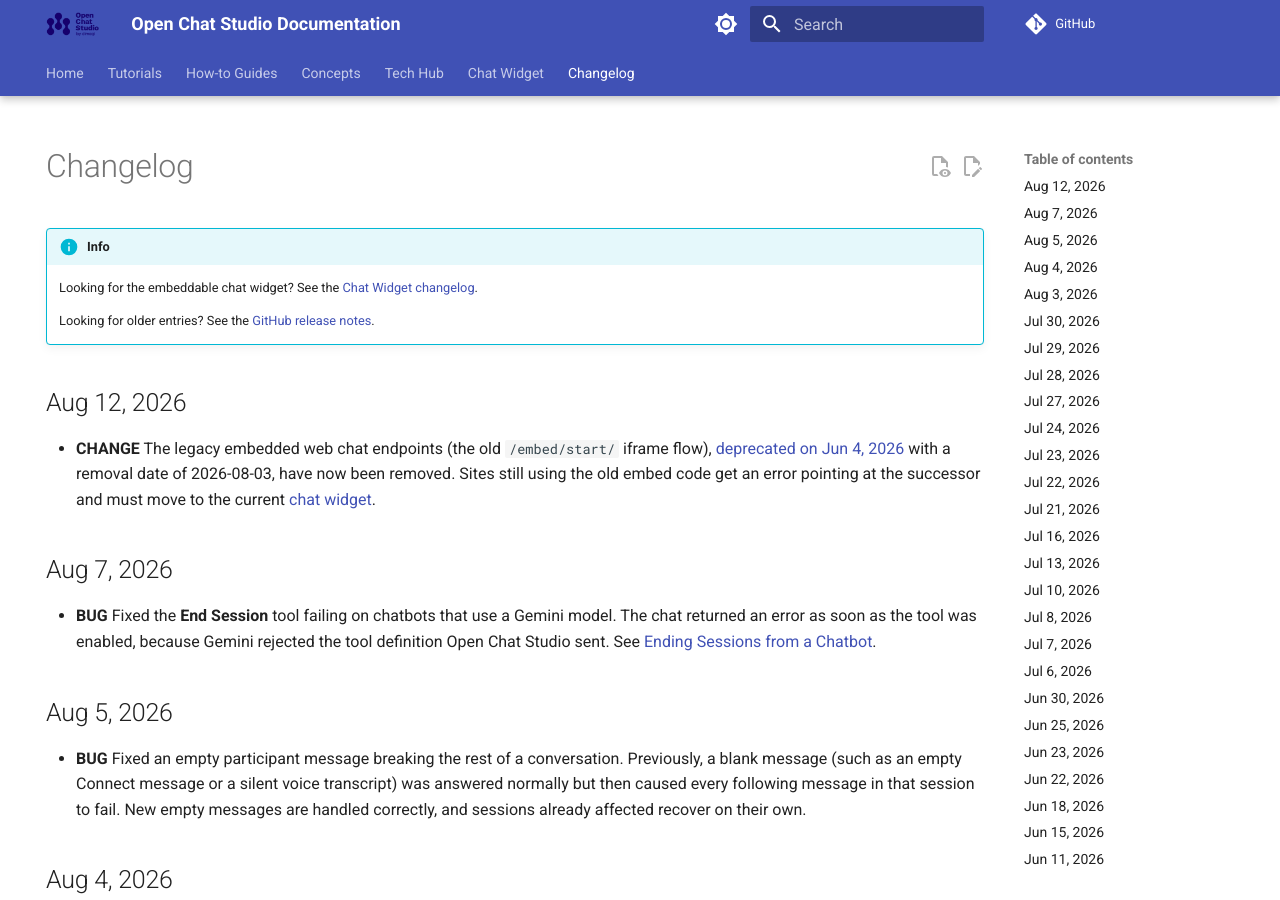
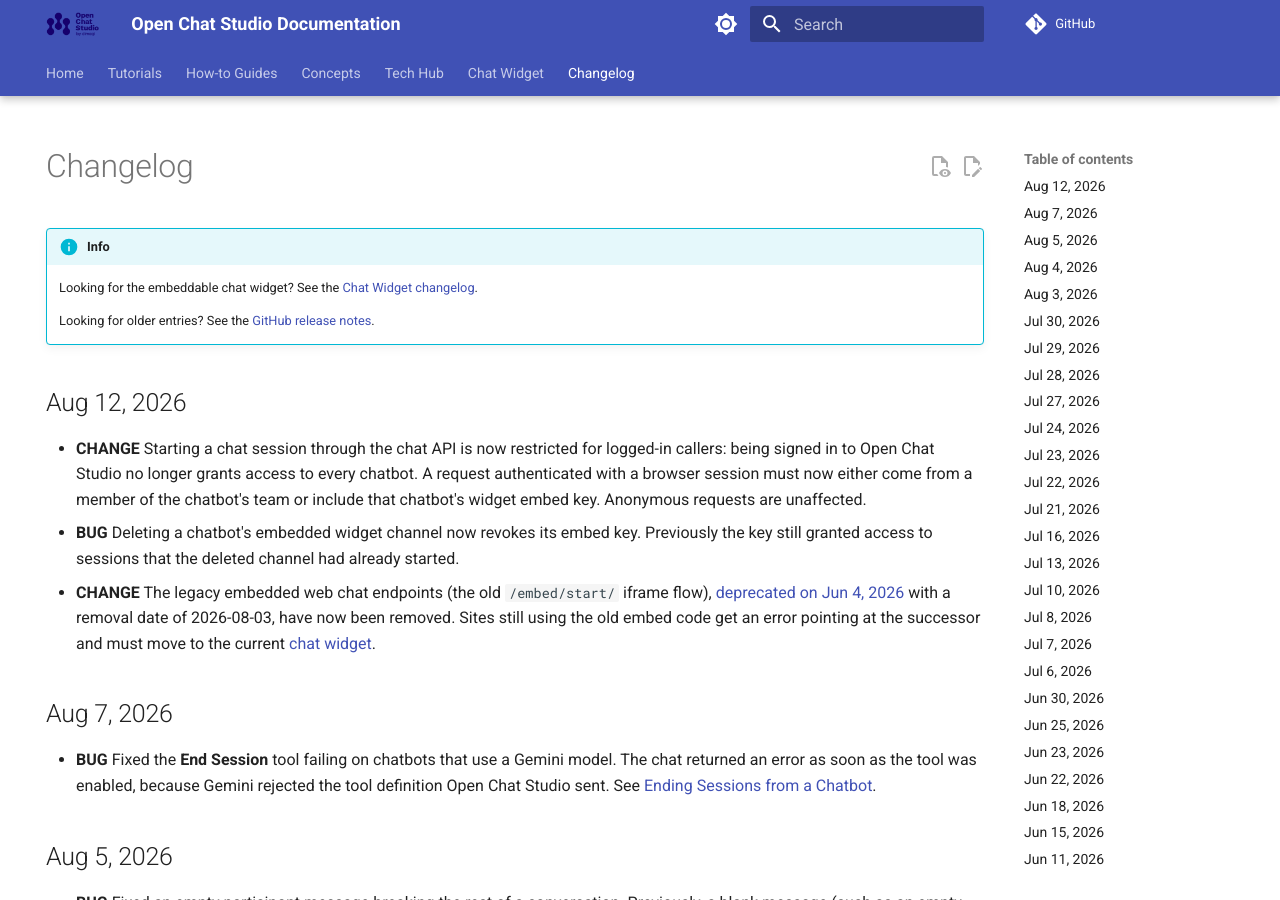
Before and after one commit to dimagi/open-chat-studio-docs, an MkDocs documentation site: the page built from docs/changelog.md, in a window 1280 px wide and 900 px high. Built offline with MkDocs 1.6.1 and Material for MkDocs 9.7.7, drawn with Linux system fonts in a browser that asks for light colours; a script that is not in the unit is left out; comment, search, counter and statistics services are not loaded.

Commit message:
update changelog and docs from OCS PR #4178
Co-Authored-By: Claude Opus 5 (1M context) <noreply@anthropic.com>

```diff
--- a/docs/changelog.md
+++ b/docs/changelog.md
@@ -12,6 +12,8 @@ hide:
     Looking for older entries? See the [GitHub release notes](https://github.com/dimagi/open-chat-studio-docs/releases).
 
 ## Aug 12, 2026
+* **CHANGE** Starting a chat session through the chat API is now restricted for logged-in callers: being signed in to Open Chat Studio no longer grants access to every chatbot. A request authenticated with a browser session must now either come from a member of the chatbot's team or include that chatbot's widget embed key. Anonymous requests are unaffected.
+* **BUG** Deleting a chatbot's embedded widget channel now revokes its embed key. Previously the key still granted access to sessions that the deleted channel had already started.
 * **CHANGE** The legacy embedded web chat endpoints (the old `/embed/start/` iframe flow), [deprecated on Jun 4, 2026](#jun-4-2026) with a removal date of 2026-08-03, have now been removed. Sites still using the old embed code get an error pointing at the successor and must move to the current [chat widget](chat_widget/index.md).
 
 ## Aug 7, 2026
```
